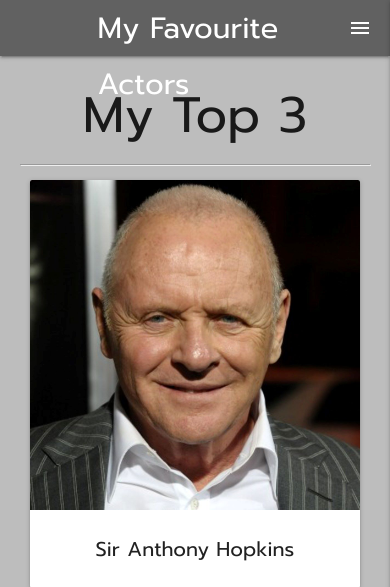
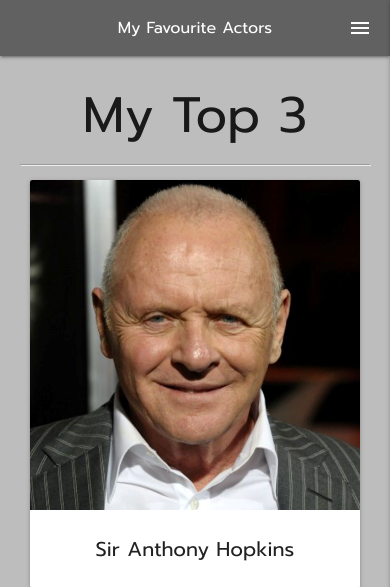
Before and after one commit to Code-Institute-Submissions/LucasCegielski-MS3-Favourite-Actors_OctResub, a Flask app: page / in a window 390 px wide. Shown: the top 587 px of the page. Run offline with Flask 2, Linux system fonts and the light colour scheme; data that the repository does not hold is empty; some libraries are stand-ins or nearby versions.

Commit message:
add mobile responsivnes to style.css

```diff
--- a/static/css/style.css
+++ b/static/css/style.css
@@ -43,3 +43,11 @@ footer ul a {
 footer ul a:hover {
     color: #bdbdbd;
 }
+
+/*--- Media Queries ---*/
+
+@media (max-width: 480px) {
+    .nav-wrapper a {
+        font-size: 16px;
+    }
+}
```
